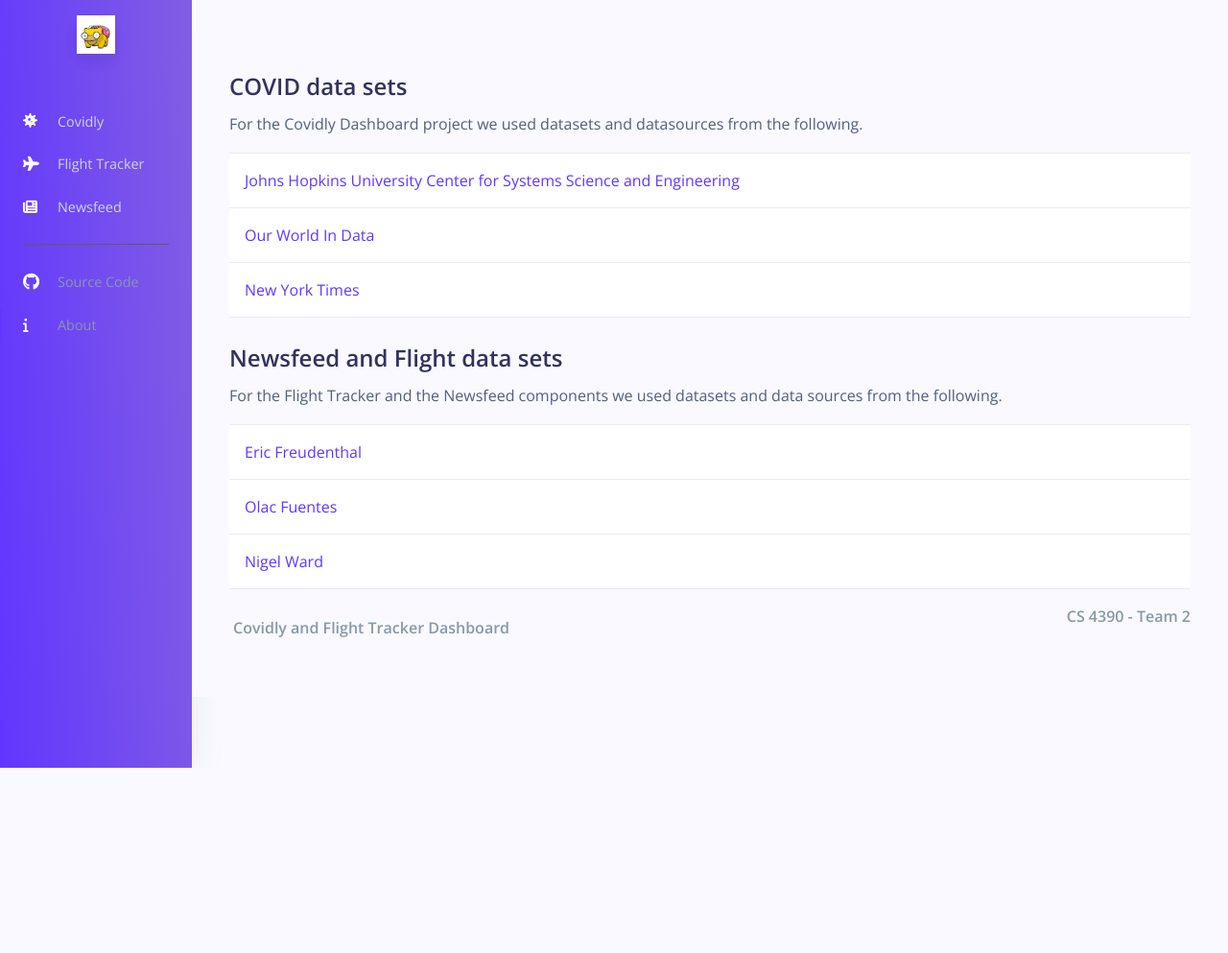
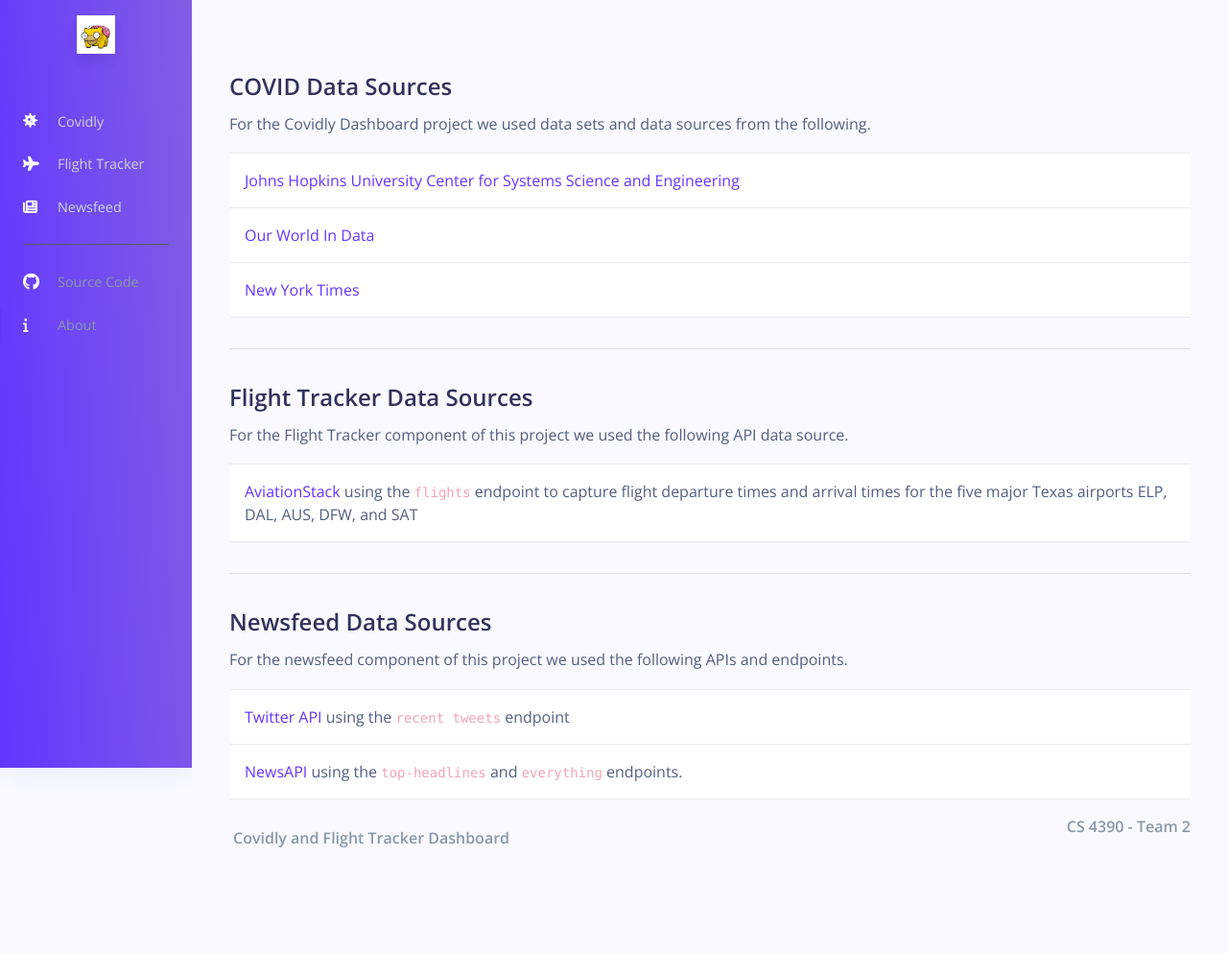
Before and after one commit to KevinApodaca/Covidly, a Django app: page /data.html in a window 1280 px wide. Shown: the whole page at 96% size. Before the commit the page ends 800 px from the top, so only its background shows below. Run offline with Django 3.2, Linux system fonts and the light colour scheme; some libraries are stand-ins or nearby versions.

Commit message:
[Trello-25] update data page to reflect new data source information and sources

```diff
--- a/core/templates/pages/data.html
+++ b/core/templates/pages/data.html
@@ -5,20 +5,28 @@
 {% block content %}
 
 <div class="container-fluid pt-6 bg-secondary">
-    <h2>COVID data sets</h2>
-    <p>For the Covidly Dashboard project we used datasets and datasources from the following.</p>
+    <h2>COVID Data Sources</h2>
+    <p>For the Covidly Dashboard project we used data sets and data sources from the following.</p>
     <ul class="list-group list-group-flush">
         <li class="list-group-item"><a href="https://github.com/CSSEGISandData/COVID-19">Johns Hopkins University Center for Systems Science and Engineering</a></li>
         <li class="list-group-item"><a href="https://github.com/owid/covid-19-data/tree/master/public/data">Our World In Data</a></li>
         <li class="list-group-item"><a href="https://github.com/nytimes/covid-19-data">New York Times</a></li>
     </ul>
-    <br>
-    <h2>Newsfeed and Flight data sets</h2>
-    <p>For the Flight Tracker and the Newsfeed components we used datasets and data sources from the following.</p>
+    <hr>
+    <h2>Flight Tracker Data Sources</h2>
+    <p>For the Flight Tracker component of this project we used the following API data source.</p>
     <ul class="list-group list-group-flush">
-        <li class="list-group-item"><a href="">Eric Freudenthal</a></li>
-        <li class="list-group-item"><a href="">Olac Fuentes</a></li>
-        <li class="list-group-item"><a href="">Nigel Ward</a></li>
+        <li class="list-group-item"><a href="https://aviationstack.com/">AviationStack</a> using the <code>flights</code> endpoint to capture flight departure times
+            and arrival times for the five major Texas airports ELP, DAL, AUS, DFW, and SAT</li>
+    </ul>
+    <hr>
+    <h2>Newsfeed Data Sources</h2>
+    <p>For the newsfeed component of this project we used the following APIs and endpoints.</p>
+    <ul class="list-group list-group-flush">
+        <li class="list-group-item"><a href="https://developer.twitter.com/en/docs/twitter-api/tweets/search/api-reference/get-tweets-search-recent">Twitter API</a> using the
+            <code>recent tweets</code> endpoint
+        </li>
+        <li class="list-group-item"><a href="https://newsapi.org/docs">NewsAPI</a> using the <code>top-headlines</code> and <code>everything</code> endpoints.</li>
     </ul>
 
     {% include "includes/footer.html" %}
```
